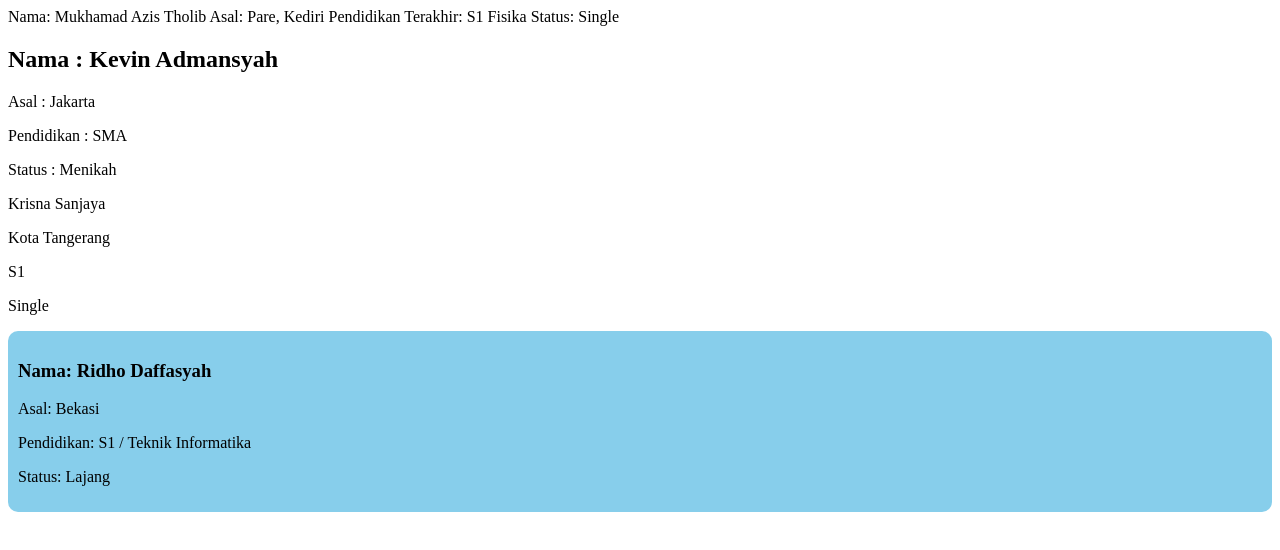
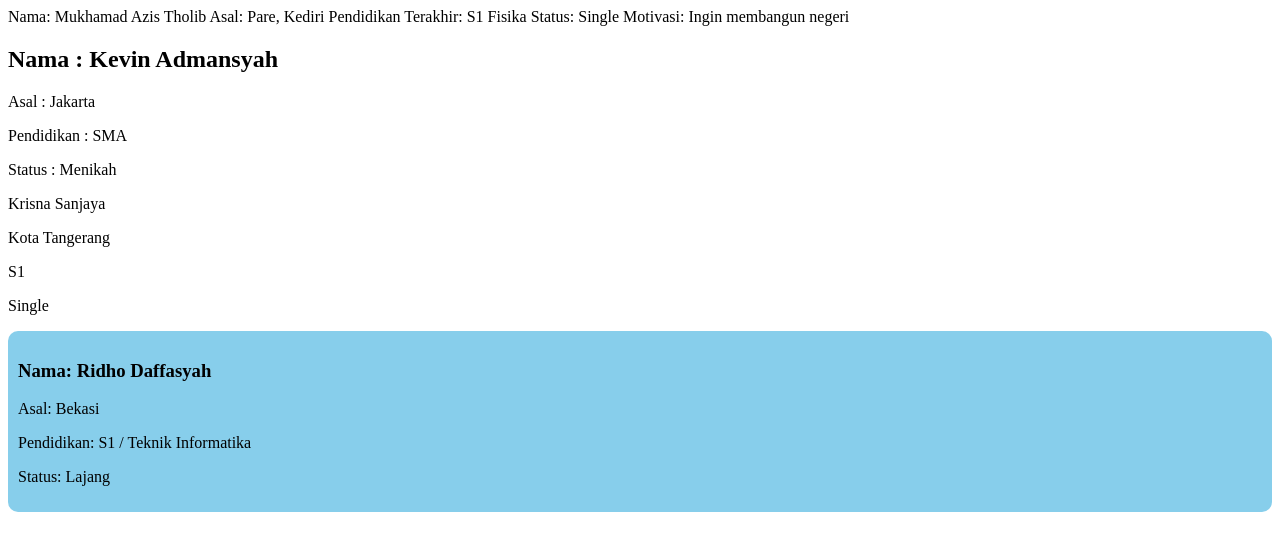
Before and after one commit to ridhodaffasyah/Day6-Sesi2-Group, a plain HTML site: page index.html in a window 1280 px wide. Drawn offline with Linux system fonts and the light colour scheme.

Commit message:
add motivation

```diff
--- a/index.html
+++ b/index.html
@@ -13,6 +13,7 @@
         Asal: Pare, Kediri
         Pendidikan Terakhir: S1 Fisika
         Status: Single
+        Motivasi: Ingin membangun negeri
     </section>
 
     <section id="2">
```
